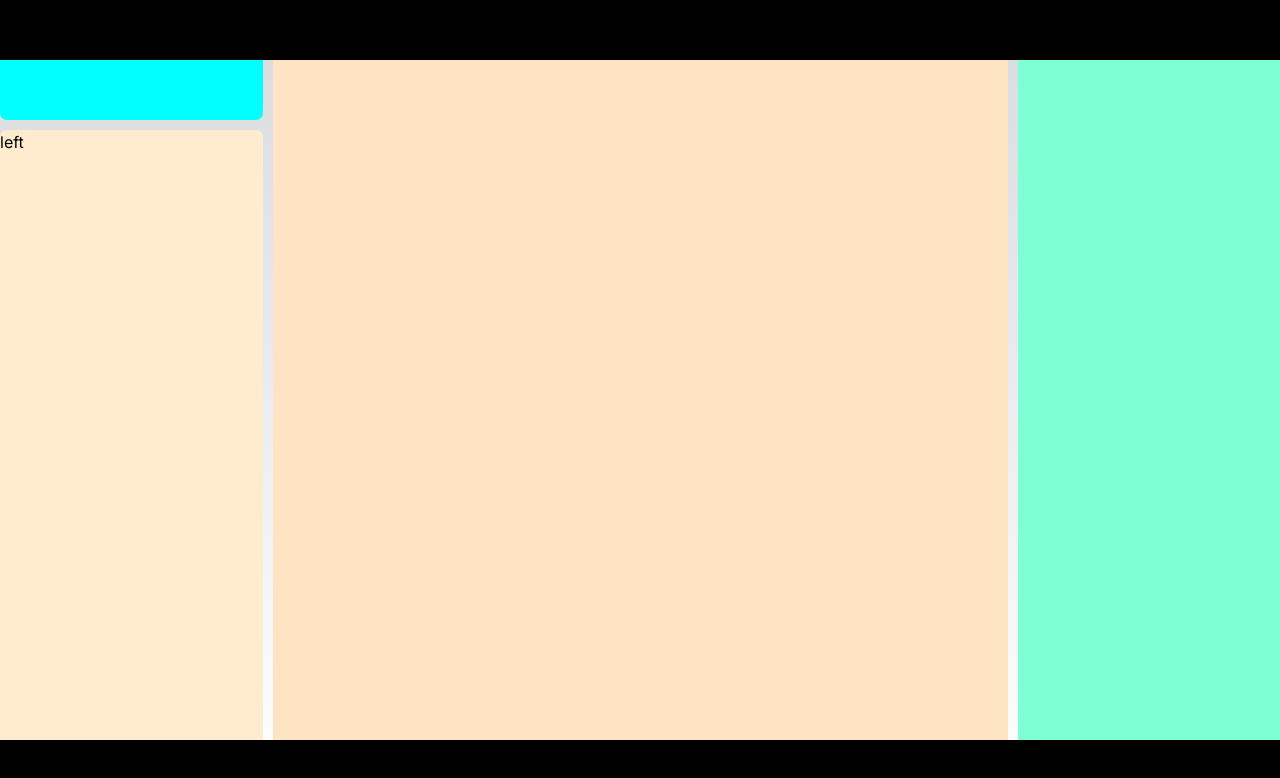
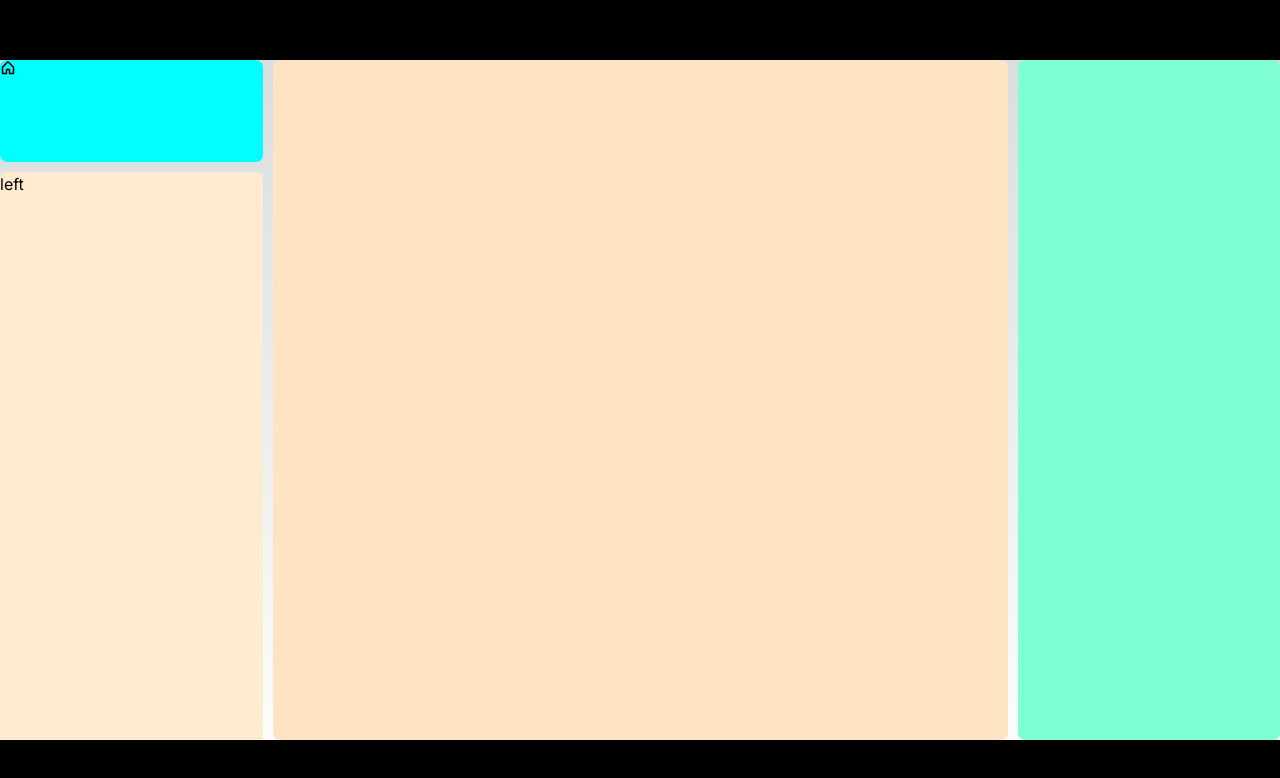
Before and after one commit to GuilhermeEger/spotify, a Next.js app: page / in a window 1280 px wide. Shown: the top 778 px of the page. Built offline with nearby package versions, Linux system fonts and the light colour scheme.

Commit message:
add icon library and create component

```diff
--- /dev/null
+++ b/src/components/atoms/Icon/Icon.tsx
@@ -0,0 +1,12 @@
+import { FC } from 'react';
+import iconMap from '@/utils/iconMap';
+
+type Props = {
+    name: string
+};
+const Icon: FC<Props> = ({ name }) => {
+    return <>
+        {iconMap[name]}
+    </>;
+};
+export default Icon;
--- a/src/components/organisms/Menu/Menu.tsx
+++ b/src/components/organisms/Menu/Menu.tsx
@@ -1,7 +1,10 @@
+import Icon from '@/components/atoms/Icon/Icon';
 import { FC } from 'react';
 
 type Props = {};
 const Menu: FC<Props> = ({ }) => {
-    return <></>;
+    return <>
+        <Icon name="home" />
+    </>;
 };
 export default Menu;
--- a/src/components/pages/MainPage/MainPage.css
+++ b/src/components/pages/MainPage/MainPage.css
@@ -2,6 +2,8 @@
     display: flex;
     height: 100%;
     gap: 10px;
+    padding-top: 60px;
+    padding-bottom: 60px;
 }
 
 .LeftSet {
@@ -18,6 +20,7 @@
     height: 100%;
     background-color: bisque;
     border-radius: 7px;
+    border-radius: ;
 }
 
 .rightSet {
--- /dev/null
+++ b/src/utils/iconMap.tsx
@@ -0,0 +1,14 @@
+import { PiHouseBold } from "react-icons/pi";
+import { PiMagnifyingGlassBold } from "react-icons/pi";
+
+
+type IconMap = {
+    [key: string]: React.ReactElement;
+};
+
+const iconMap: IconMap = {
+    home: <PiHouseBold />,
+    search: <PiMagnifyingGlassBold />
+}
+
+export default iconMap;
```
Also changed, not shown: package.json (+5 -4 lines), src/components/atoms/Icon/Icon.css (added), 1 other file (tests, documents, lock files or other folders).
